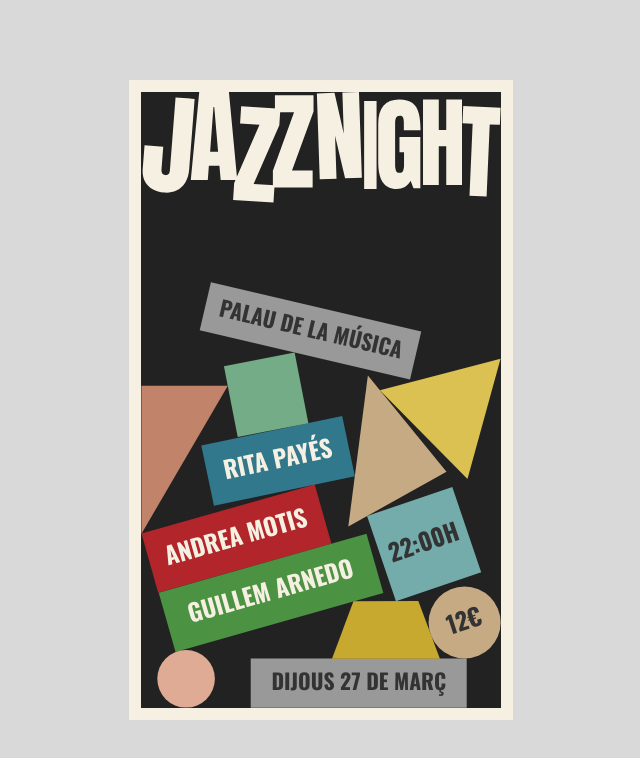
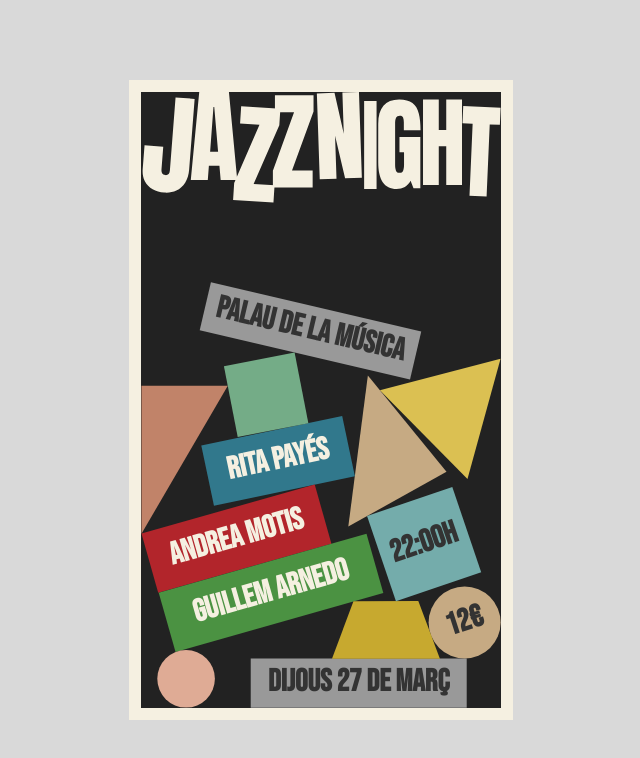
Before and after one commit to kokepizza/jazz-poster, a plain HTML site: page index.html in a window 1280 px wide. Shown: the whole page, without its empty margins (319-959 px from the left). Drawn offline with nearby package versions, Linux system fonts and the light colour scheme.

Commit message:
final commit

```diff
--- a/css/style.css
+++ b/css/style.css
@@ -25,23 +25,8 @@ html {
     background-color: var(--dark-color);
     position: relative;
     overflow: hidden;
-    font-family: 'Oswald', sans-serif;
+    font-family: system-ui, 'Segoe UI', 'Helvetica Neue', sans-serif;
     border: .5rem solid var(--light-color);
-}
-
-footer {
-    position: absolute;
-    bottom: 1rem;
-    left: 50%;
-    transform: translateX(-50%);
-    color: var(--light-color);
-
-    a {
-        color: var(--light-color);
-        text-decoration: none;
-        font-family: system-ui, sans-serif;
-    }
-
 }
 
 #poster canvas {
@@ -51,6 +36,11 @@ footer {
     width: 100%;
     height: 100%;
     z-index: 1;
+    cursor: grab;
+
+    &:active {
+        cursor: grabbing;
+    }
 }
 
 #poster .title {
@@ -63,7 +53,6 @@ footer {
     pointer-events: none;
 }
 
-/* COMPONENTS */
 .title svg {
     width: 100%;
     height: 100%;
--- a/index.html
+++ b/index.html
@@ -7,9 +7,11 @@
         <meta name="viewport" content="width=device-width, initial-scale=1.0" />
         <link rel="stylesheet" href="css/reset.css">
         <link rel="stylesheet" href="css/style.css">
-        <link href="https://fonts.googleapis.com/css2?family=Oswald:wght@400;700&display=swap" rel="stylesheet">
+        <link href="https://fonts.googleapis.com/css2?family=Bebas+Neue&display=swap" rel="stylesheet">
         <link rel="icon" href="img/favicon.png" type="image/png">
         <title>Jazz Poster</title>
+        <meta name="description" content="Poster interactivo de un festival de Jazz ficticio creado con la librería Matter.js">
+        <meta name="keywords" content="jazz, interactivo, poster, matterjs, físicas, cuerpos, gravedad, barcelona">
         <script src="https://cdnjs.cloudflare.com/ajax/libs/matter-js/0.19.0/matter.min.js" defer></script>
         <script src="js/main.js" defer></script>
     </head>
@@ -31,10 +33,6 @@
                 </svg>
             </div>
         </div>
-
-        <!-- <footer>
-            <a href="https://www.instagram.com/p/Ct4CDXYg7Hq/?locale=es_US%3FICID%3DBLOG_MBF_ES&hl=bg" target="_blank">Visual reference</a>
-        </footer> -->
     </body>
 
 </html>
--- a/js/main.js
+++ b/js/main.js
@@ -8,13 +8,14 @@ var Engine = Matter.Engine,
 // create an engine
 var engine = Engine.create();
 
-// Asegurarse de que el DOM está completamente cargado antes de inicializar
 document.addEventListener('DOMContentLoaded', function() {
-    // Esperar un momento para asegurar que las dimensiones estén correctamente calculadas
+
     setTimeout(initPhysics, 100);
+
 });
 
 function initPhysics() {
+
     // crear el render, es decir el canvas, en el #poster
     var render = Render.create({
         element: document.getElementById('poster'),
@@ -40,11 +41,9 @@ function initPhysics() {
       text: {
           content: "DIJOUS 27 DE MARÇ",
           color: "#333",
-          size: '.9rem'
+          size: '1.3rem'
       }
     });
-
-    // ... resto de tu código para crear objetos ...
 
     var rectLocation = Bodies.rectangle(posterWidth * 0.8, posterHeight * 0.2, posterWidth * 0.6, posterHeight * 0.08, {
       render: { fillStyle: '#999' }, // gris oscuro
@@ -54,7 +53,7 @@ function initPhysics() {
       text: {
           content: "PALAU DE LA MÚSICA",
           color: "#333",
-          size: '0.9rem'
+          size: '1.3rem'
       }
     });
 
@@ -65,7 +64,7 @@ function initPhysics() {
       text: {
           content: "RITA PAYÉS",
           color: "#F5F0E1",
-          size: '1rem'
+          size: '1.3rem'
       }
     });
 
@@ -76,7 +75,7 @@ function initPhysics() {
       text: {
           content: "ANDREA MOTIS",
           color: "#F5F0E1",
-          size: '1rem'
+          size: '1.3rem'
       }
     });
 
@@ -87,7 +86,7 @@ function initPhysics() {
       text: {
           content: "GUILLEM ARNEDO",
           color: "#F5F0E1",
-          size: '1rem'
+          size: '1.3rem'
       }
     });
 
@@ -102,7 +101,7 @@ function initPhysics() {
       text: {
         content: "12€",
         color: "#333",
-        size: '1rem'
+        size: '1.3rem'
       }
     });
 
@@ -147,7 +146,7 @@ function initPhysics() {
       text: {
         content: "22:00H",
         color: "#333",
-        size: '1rem'
+        size: '1.3rem'
       }
     });
 
@@ -176,7 +175,7 @@ function initPhysics() {
     // gravedad en Y
     engine.world.gravity.y = 0.2;
 
-    // añadir todos los Body al world del engine
+    // añado todos los Bodies al world del engine
     Composite.add(engine.world, [
       rectDate,
       rectRita,
@@ -205,26 +204,21 @@ function initPhysics() {
     Matter.Events.on(render, 'afterRender', function() {
         var ctx = render.context;
 
-        // recorrer todos los cuerpos
         Composite.allBodies(engine.world).forEach(function(body) {
             if (body.text) {
-                // guardar el estado actual del contexto
+
                 ctx.save();
 
-                // trasladar y rotar el contexto para alinear con el cuerpo
                 ctx.translate(body.position.x, body.position.y);
                 ctx.rotate(body.angle);
 
-                // configurar el estilo del texto
-                ctx.font = `bold ${body.text.size} 'Oswald', sans-serif`;
+                ctx.font = `bold ${body.text.size} 'Bebas Neue', sans-serif`;
                 ctx.textAlign = "center";
                 ctx.textBaseline = "middle";
                 ctx.fillStyle = body.text.color;
 
-                // dibujar el texto
                 ctx.fillText(body.text.content, 0, 0);
 
-                // restaurar el contexto
                 ctx.restore();
             }
         });
@@ -235,7 +229,7 @@ function initPhysics() {
     var mouseConstraint = Matter.MouseConstraint.create(engine, {
         mouse: mouse,
         constraint: {
-            stiffness: 0.2,
+            stiffness: 0.2, // rigidez de la conexión con el mouse
             render: {
                 visible: false
             }
```
